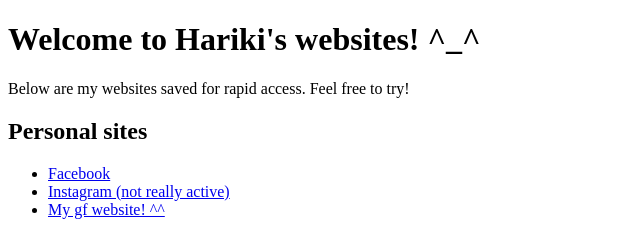
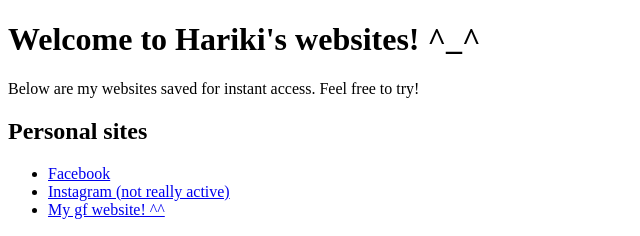
Before and after one commit to ptvinhkhue/ptvinhkhue.github.io, a plain HTML site: page index.html in a window 1280 px wide. Shown: the top 236 px of the page, 0-640 px from the left. Drawn offline with Linux system fonts and the light colour scheme.

Commit message:
Replace misleading words

```diff
--- a/index.html
+++ b/index.html
@@ -6,7 +6,7 @@
 </head>
 <body>
     <h1 id="top">Welcome to Hariki's websites! ^_^</h1>
-    <div>Below are my websites saved for rapid access. Feel free to try!</div>
+    <div>Below are my websites saved for instant access. Feel free to try!</div>
     <h2>Personal sites</h2>
     <div>
         <ul>
```
